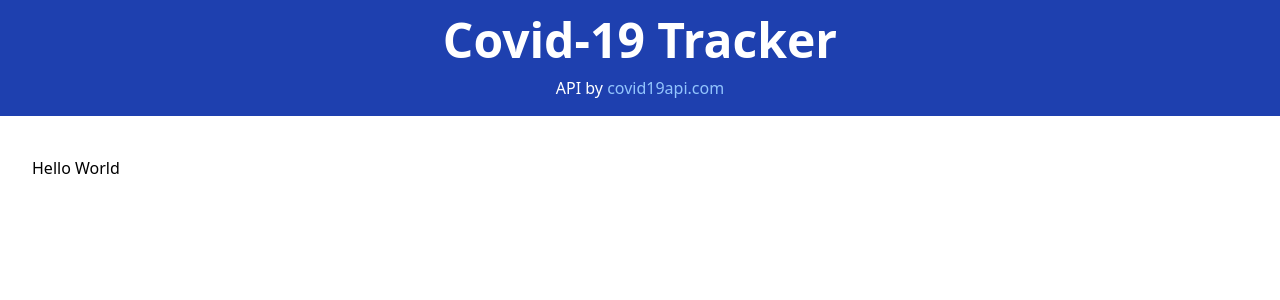
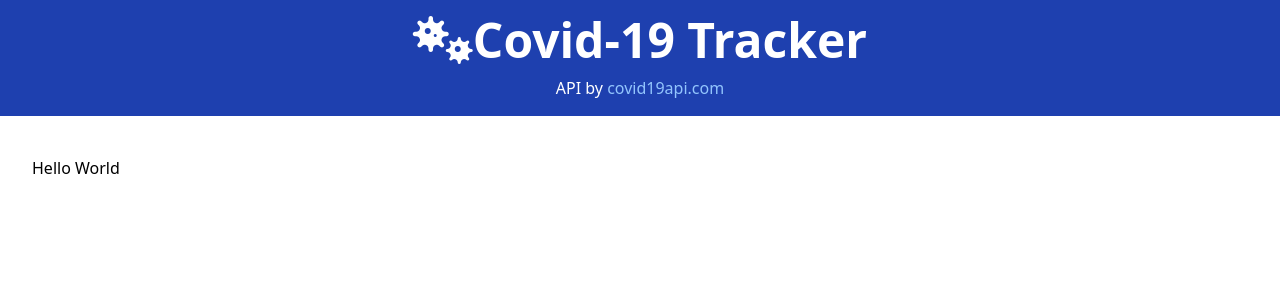
Before and after one commit to lycho33/covid-tracker, a Vue app in the folder covid-tracking/: page / in a window 1280 px wide. Shown: the top 300 px of the page. Built offline with nearby package versions, Linux system fonts and the light colour scheme.

Commit message:
add icon

```diff
--- a/covid-tracking/public/index.html
+++ b/covid-tracking/public/index.html
@@ -5,6 +5,7 @@
     <meta http-equiv="X-UA-Compatible" content="IE=edge">
     <meta name="viewport" content="width=device-width,initial-scale=1.0">
     <link rel="icon" href="<%= BASE_URL %>favicon.ico">
+    <link rel="stylesheet" href="https://cdnjs.cloudflare.com/ajax/libs/font-awesome/6.1.1/css/all.min.css" integrity="sha512-KfkfwYDsLkIlwQp6LFnl8zNdLGxu9YAA1QvwINks4PhcElQSvqcyVLLD9aMhXd13uQjoXtEKNosOWaZqXgel0g==" crossorigin="anonymous" referrerpolicy="no-referrer" />
     <title><%= htmlWebpackPlugin.options.title %></title>
   </head>
   <body>
--- a/covid-tracking/src/components/Header.vue
+++ b/covid-tracking/src/components/Header.vue
@@ -2,7 +2,7 @@
   <!-- bg: background && mb: margin-bottom -->
   <header class="text-center bg-blue-800 text-white p-4 mb-10">
     <!-- md: material-design for when you hit a certain window-size, then the font will be 5x larger -->
-    <div class="text-3xl md:text-5xl font-bold mb-3">Covid-19 Tracker</div>
+    <div class="text-3xl md:text-5xl font-bold mb-3"><i class="fa fa-viruses"></i>Covid-19 Tracker</div>
     <!-- _blank => the link will open in another tag -->
     <p>API by <a class="text-blue-300" href="https://covid19api.com" target="_blank">covid19api.com</a></p>
   </header>
--- a/covid-tracking/src/views/HomeView.vue
+++ b/covid-tracking/src/views/HomeView.vue
@@ -1,8 +1,9 @@
 <template>
   <div class="home">
-  Hello World
+    Hello World
   </div>
 </template>
+
 
 
 <script>
@@ -10,7 +11,14 @@
 
 export default {
   name: 'HomeView',
-  components: {
+  components: {},
+  methods: {
+    async fetchCovidData(){
+      const res = await fetch('')
+    }
+  },
+  created(){
+    console.log("created")
   }
 }
 </script>
```
